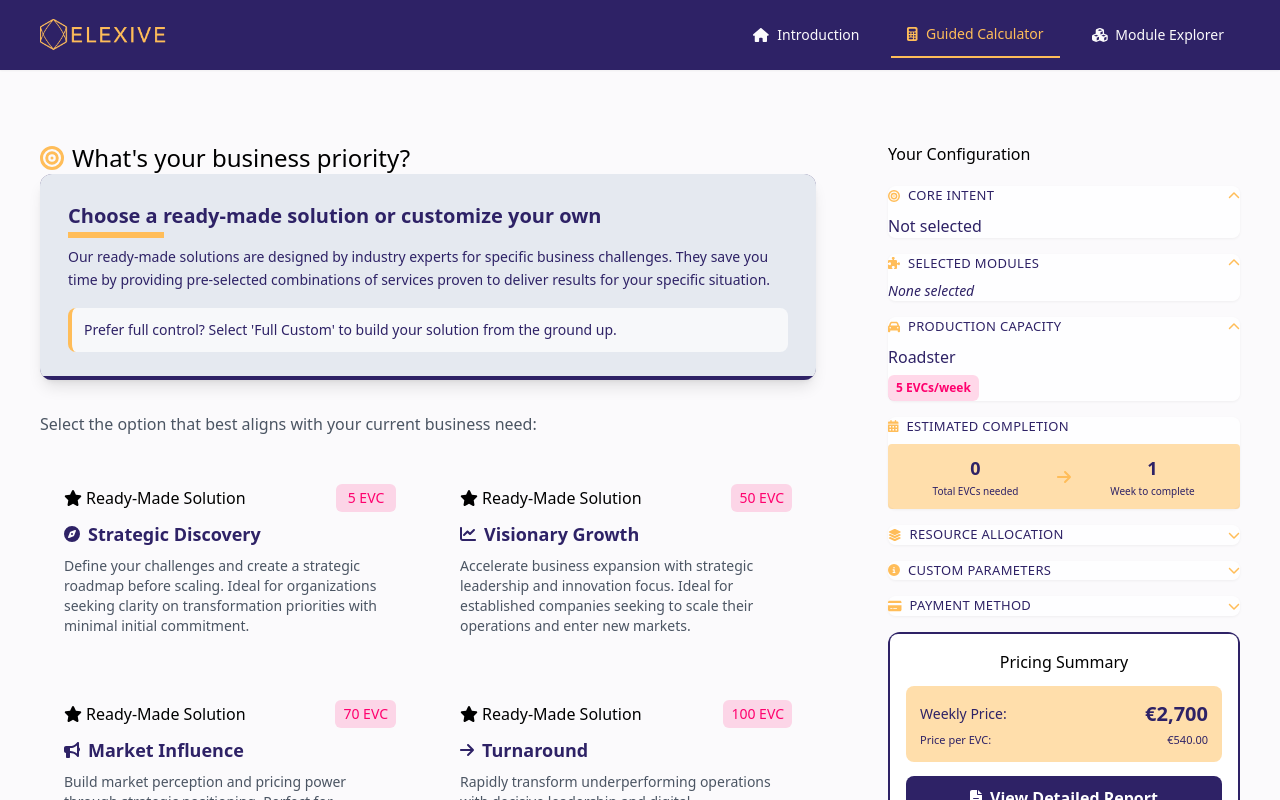
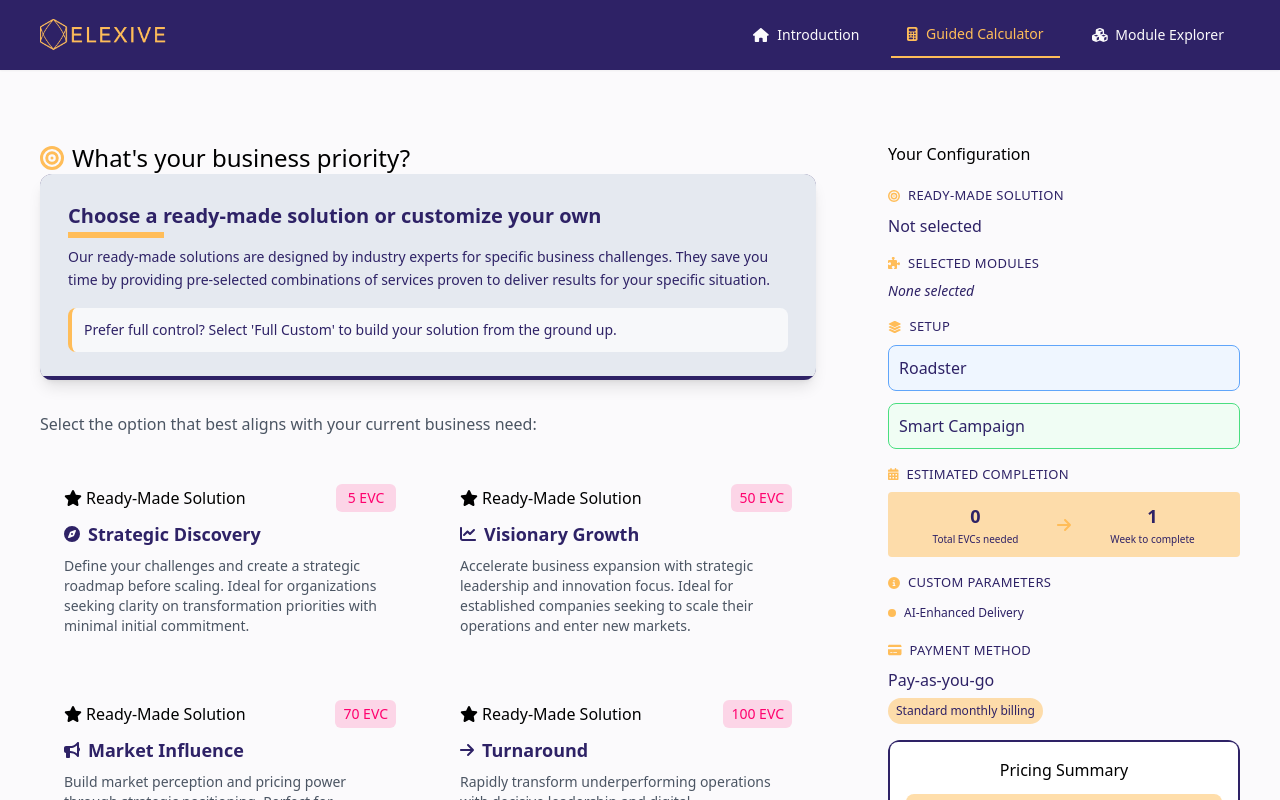
Before and after one commit to elexive-com/elexive-calc, a React (Create React App) app: page / in a window 1280 px wide. Both pictures are taken after a click on the button "Guided Calculator". Shown: the top 800 px of the page. Built offline with nearby package versions, Linux system fonts and the light colour scheme.

Commit message:
modified the sidebar to be more simple

```diff
--- a/src/components/SummarySidebar.jsx
+++ b/src/components/SummarySidebar.jsx
@@ -12,26 +12,15 @@ import calculatorConfig from '../config/calculatorConfig.json';
 import DetailedReportModal from './DetailedReportModal';
 import EvcExplainer from './EvcExplainer';
 
-const ExpandableSection = ({ title, icon, children, defaultOpen = false }) => {
-  const [isOpen, setIsOpen] = useState(defaultOpen);
-
+// Replace the ExpandableSection with a static Section component
+const Section = ({ title, icon, children }) => {
   return (
-    <div className="elx-expandable">
-      <h4
-        className="text-[13px] uppercase tracking-wide font-medium text-elx-primary mb-2 flex items-center justify-between cursor-pointer"
-        onClick={() => setIsOpen(!isOpen)}
-      >
-        <span className="flex items-center">
+    <div className="mb-4">
+      <h4 className="text-[13px] uppercase tracking-wide font-medium text-elx-primary mb-2 flex items-center">
         <FontAwesomeIcon icon={icon} className="text-elx-accent mr-2 text-xs" />
         {title}
-        </span>
-        <FontAwesomeIcon
-          icon={isOpen ? faChevronUp : faChevronDown}
-          className="text-elx-accent text-xs"
-        />
       </h4>
-
-      {isOpen && children}
+      {children}
     </div>
   );
 };
@@ -90,13 +79,13 @@ const SummarySidebar = ({ calculator }) => {
         <h3 className="elx-section-heading mb-5">Your Configuration</h3>
 
         <div className="space-y-4">
-          {/* Intent */}
-          <ExpandableSection title="Core Intent" icon={faBullseye} defaultOpen={true}>
+          {/* Intent - renamed from "Core Intent" to "Ready-Made Solution" */}
+          <Section title="Ready-Made Solution" icon={faBullseye}>
             <p className="font-medium text-base text-elx-primary">{intent || "Not selected"}</p>
-          </ExpandableSection>
+          </Section>
 
           {/* Selected Modules */}
-          <ExpandableSection title="Selected Modules" icon={faPuzzlePiece} defaultOpen={true}>
+          <Section title="Selected Modules" icon={faPuzzlePiece}>
             {selectedModules.length > 0 ? (
               <>
                 <p className="font-medium text-base text-elx-primary mb-2.5">{selectedModules.length} modules</p>
@@ -114,30 +103,29 @@ const SummarySidebar = ({ calculator }) => {
             ) : (
               <p className="text-sm text-elx-primary italic">None selected</p>
             )}
-          </ExpandableSection>
+          </Section>
 
+          {/* Setup - Combined Production Capacity and Resource Allocation */}
+          <Section title="Setup" icon={faLayerGroup}>
+            <div className="flex flex-col space-y-3">
               {/* Production Capacity */}
-          <ExpandableSection
-            title="Production Capacity"
-            icon={getProductionCapacityIcon(productionCapacity)}
-            defaultOpen={true}
-          >
+              <div className="rounded-lg border border-blue-400 p-2.5 bg-blue-50">
                 <p className="font-medium text-base text-elx-primary">
                   {calculatorConfig.productionCapacity[productionCapacity]?.label || "Not selected"}
                 </p>
-            <div className="flex items-center mt-1.5">
-              <span className="elx-evc-label">
-                {calculatorConfig.productionCapacity[productionCapacity]?.weeklyEVCs || 0} EVCs/week
-              </span>
               </div>
-          </ExpandableSection>
 
-          {/* Estimated Completion Time - Now always visible, not in expandable section */}
-          <div className="elx-expandable">
-            <h4 className="text-[13px] uppercase tracking-wide font-medium text-elx-primary mb-2 flex items-center">
-              <FontAwesomeIcon icon={faCalendarAlt} className="text-elx-accent mr-2 text-xs" />
-              Estimated Completion
-            </h4>
+              {/* Resource Allocation */}
+              <div className="rounded-lg border border-green-400 p-2.5 bg-green-50">
+                <p className="font-medium text-base text-elx-primary">
+                  {calculatorConfig.resourceAllocation[resourceAllocation]?.description || "Not selected"}
+                </p>
+              </div>
+            </div>
+          </Section>
+
+          {/* Estimated Completion Time */}
+          <Section title="Estimated Completion" icon={faCalendarAlt}>
             <div className="flex justify-between items-center mt-1 bg-elx-accent-light bg-opacity-30 p-2.5 rounded">
               <div className="text-center flex-1">
                 <p className="font-bold text-lg text-elx-primary">{totalModuleEvcs}</p>
@@ -153,19 +141,11 @@ const SummarySidebar = ({ calculator }) => {
                 </p>
               </div>
             </div>
-          </div>
-
-          {/* Resource Allocation */}
-          <ExpandableSection title="Resource Allocation" icon={faLayerGroup}>
-            <p className="font-medium text-base text-elx-primary">{calculatorConfig.resourceAllocation[resourceAllocation].description}</p>
-            <span className="elx-badge elx-badge-accent inline-block mt-1.5">
-              {calculatorConfig.resourceAllocation[resourceAllocation].label}
-            </span>
-          </ExpandableSection>
+          </Section>
 
           {/* Custom Parameters */}
           {serviceParameters.filter(param => parameters[param.id]).length > 0 && (
-            <ExpandableSection title="Custom Parameters" icon={faInfoCircle}>
+            <Section title="Custom Parameters" icon={faInfoCircle}>
               <div className="space-y-1 text-sm">
                 {serviceParameters
                   .filter(param => parameters[param.id])
@@ -176,18 +156,18 @@ const SummarySidebar = ({ calculator }) => {
                     </div>
                   ))}
               </div>
-            </ExpandableSection>
+            </Section>
           )}
 
           {/* Payment Option */}
-          <ExpandableSection title="Payment Method" icon={faCreditCard}>
+          <Section title="Payment Method" icon={faCreditCard}>
             <p className="font-medium text-base text-elx-primary">{evcBase.paymentOptions[paymentOption].name}</p>
             <span className="elx-badge elx-badge-accent inline-block mt-1.5">
               {paymentOption === 'prepaid'
                 ? `${((1 - evcBase.paymentOptions[paymentOption].priceModifier) * 100).toFixed(0)}% discount`
                 : 'Standard monthly billing'}
             </span>
-          </ExpandableSection>
+          </Section>
 
           {/* Pricing Summary */}
           <div className="mt-5">
```
Lines whose indentation alone changed are shown as unchanged.
